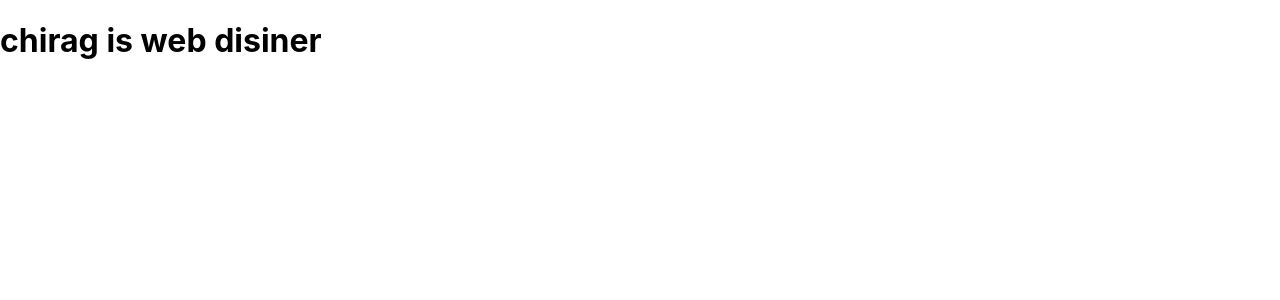
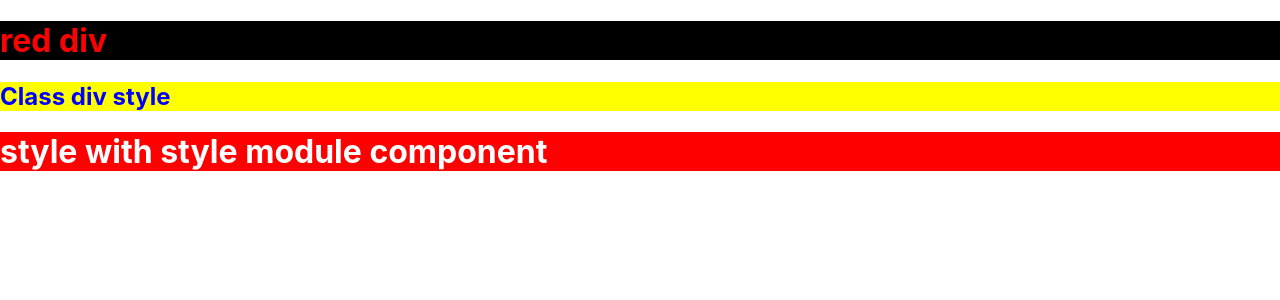
Before and after one commit to rathod-mehul/my-react-app, a React (Create React App) app: page / in a window 1280 px wide. Shown: the top 300 px of the page. Built offline with nearby package versions, Linux system fonts and the light colour scheme.

Commit message:
css style

```diff
--- a/package.json
+++ b/package.json
@@ -6,7 +6,9 @@
     "@testing-library/jest-dom": "^5.17.0",
     "@testing-library/react": "^13.4.0",
     "@testing-library/user-event": "^13.5.0",
+    "bootstrap": "^5.3.3",
     "react": "^18.2.0",
+    "react-bootstrap": "^2.10.2",
     "react-dom": "^18.2.0",
     "react-scripts": "5.0.1",
     "web-vitals": "^2.1.4"
--- a/src/practice_folder/Practice.js
+++ b/src/practice_folder/Practice.js
@@ -4,7 +4,8 @@
 // import Form from "./FormMy";
 // import FormWithRef from "./FormwWthRef";
 // import Form from "./Form";
-import FunctionComponent from "../FuntionComponent";
+// import FunctionComponent from "../FuntionComponent";
+import StyleComponent from "./style/StyleCompont";
 function Practice (){
 
 
@@ -16,7 +17,8 @@
 {/* <Form/> */}
 {/* <FormWithRef/> */}
 {/* <Form/> */}
-<FunctionComponent name="chirag"/>
+{/* <FunctionComponent name="chirag"/> */}
+<StyleComponent/>
         </>
         )
 }
--- a/src/practice_folder/style/StyleCompont.js
+++ b/src/practice_folder/style/StyleCompont.js
@@ -0,0 +1,16 @@
+import React from "react";
+import './style.css';
+import Style from './style.module.css';
+
+function StyleComponent(){
+
+    return(
+        <div>
+        <h1 style={{color:"red", backgroundColor:"black"} }>red div</h1>
+        <h2 className="classdiv">Class div style</h2>
+        <h1 className={Style.name}>style with style module component</h1>
+        </div>
+    )
+}
+
+export default StyleComponent;
--- a/src/practice_folder/style/style.css
+++ b/src/practice_folder/style/style.css
@@ -0,0 +1,4 @@
+.classdiv{
+    color: blue;
+    background-color: yellow;
+}
--- a/src/practice_folder/style/style.module.css
+++ b/src/practice_folder/style/style.module.css
@@ -0,0 +1,4 @@
+.name{
+    color: white;
+    background-color: red;
+}
```
Also changed, not shown: 1 other file (tests, documents, lock files or other folders).
